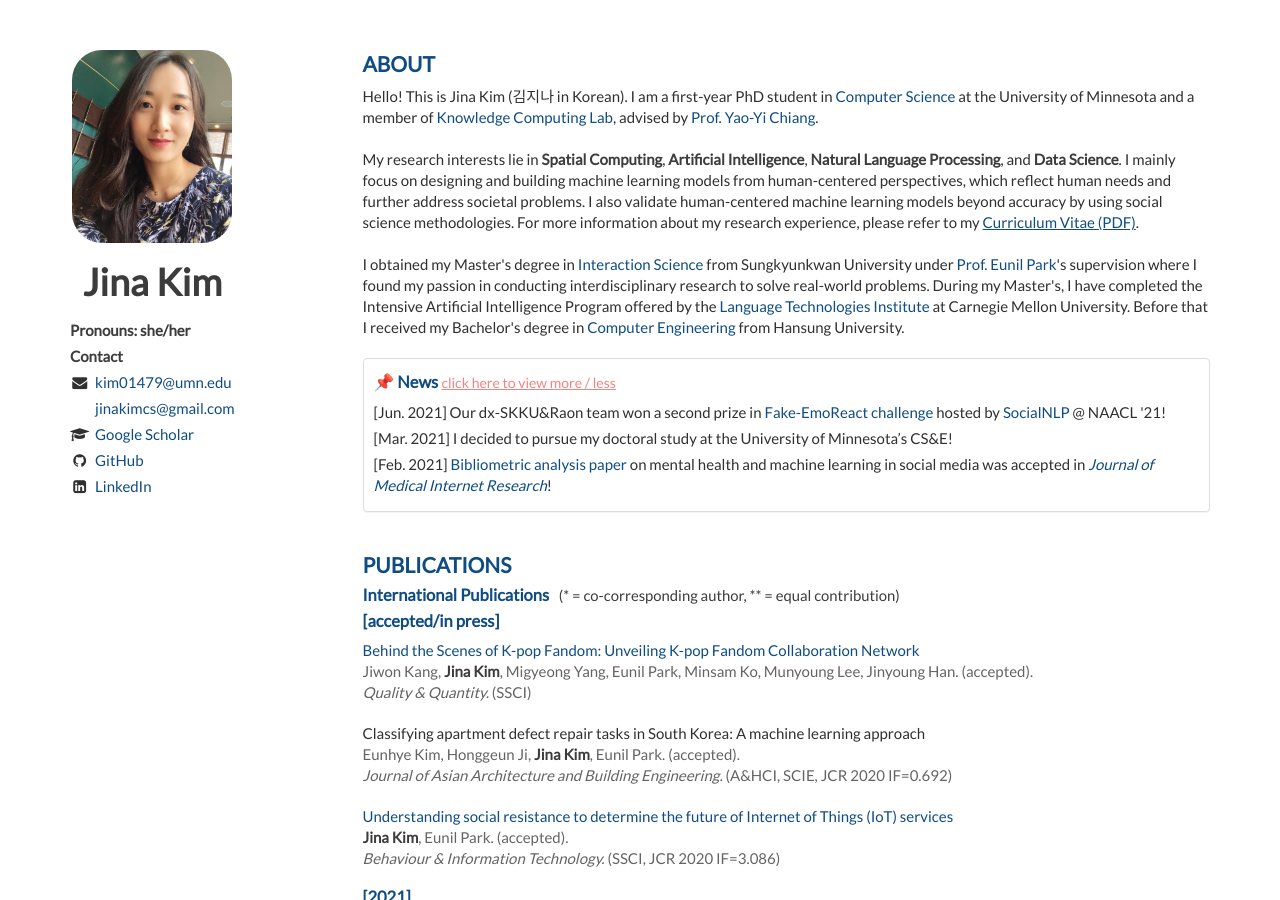
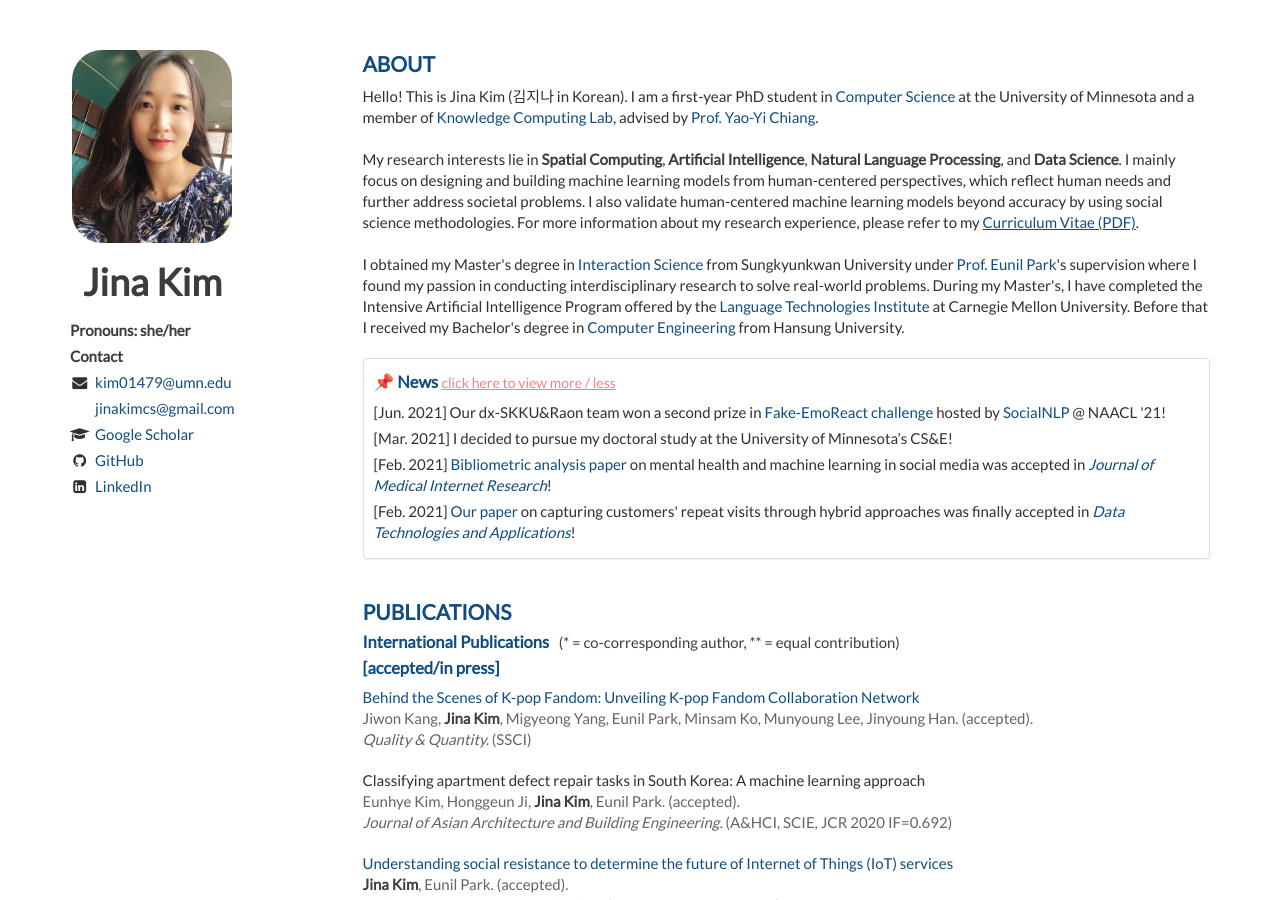
Before and after one commit to Jina-Kim/Jina-Kim.github.io, a Jekyll site: the page built from index.html, in a window 1280 px wide and 900 px high. Built offline with Jekyll 4.4.1, drawn with Linux system fonts in a browser that asks for light colours; nearby versions of some CDN libraries; the list of posts is cut into pages by our own code; some of the changed lines change nothing that is shown.

Commit message:
Update about.html

```diff
--- a/_includes/about.html
+++ b/_includes/about.html
@@ -21,8 +21,9 @@
             <li>[Jun. 2021] Our dx-SKKU&amp;Raon team won a second prize in <a href="https://sites.google.com/view/covidfake-emoreact-2021/home?authuser=0">Fake-EmoReact challenge</a> hosted by <a href="https://sites.google.com/site/socialnlp2021/#pgnaacl">SocialNLP</a> @ NAACL '21! </li>
             <li>[Mar. 2021] I decided to pursue my doctoral study at the University of Minnesota’s CS&amp;E! </li>
             <li>[Feb. 2021] <a href="https://www.jmir.org/2021/3/e24870/">Bibliometric analysis paper</a> on mental health and machine learning in social media was accepted in <i><a href="https://www.jmir.org/">Journal of Medical Internet Research</a></i>!</li>
+            <li>[Feb. 2021] <a href="https://doi.org/10.1108/DTA-06-2020-0123">Our paper</a> on capturing customers' repeat visits through hybrid approaches was finally accepted in <i><a href="https://www.emeraldgrouppublishing.com/journal/dta">Data Technologies and Applications</a></i>!</li>
+
             <div class="collapse" id="collapseList" aria-expanded="false" style="height: 0px;">
-                <li>[Feb. 2021] <a href="https://doi.org/10.1108/DTA-06-2020-0123">Our paper</a> on capturing customers' repeat visits through hybrid approaches was finally accepted in <i><a href="https://www.emeraldgrouppublishing.com/journal/dta">Data Technologies and Applications</a></i>!</li>
                 <li>[Jan. 2021] Honored to attend the Global Young Scientists Summit (GYSS) 2021! Thank you NRF of Korea for the nomination.</li>
                 <li>[Jan. 2021] Our paper on book recommendation was accepted in <i><a href="https://www.emeraldgrouppublishing.com/journal/el?distinct_id=1768ef895ab315-0387f6cdae5c0a-c791039-1fa400-1768ef895ac2be&amp;_ga=2.182570918.1065104907.1613402169-784257948.1608716425">the Electronic Library</a></i>.🎉</li>
                 <li>[Dec. 2020] Successfully defended my Master's thesis! Thanks to everyone who has supported me throughout this journey.😀</li>
```
